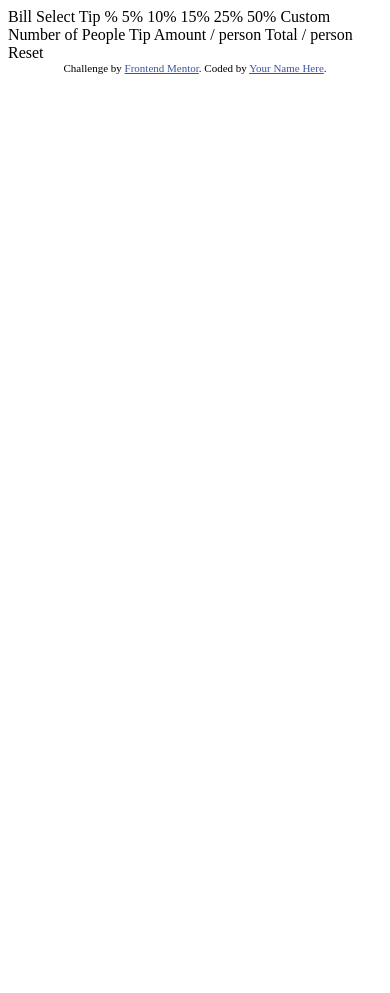
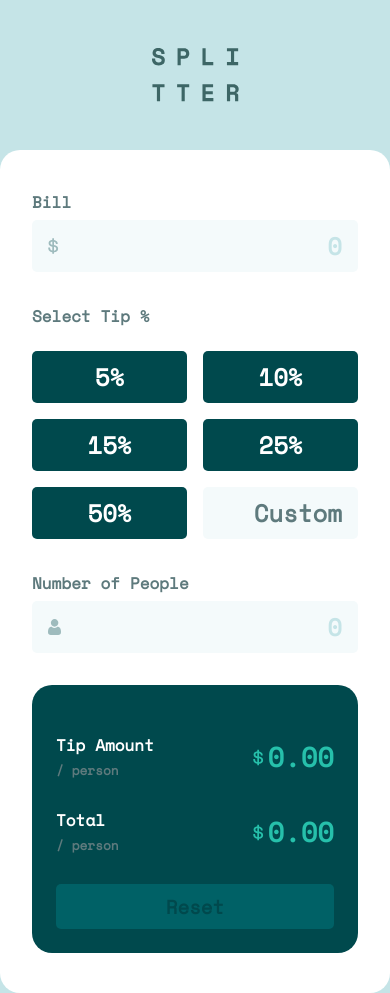
Before and after one commit to My-Frontend-Mentors-Challenges/tip-calculator-app-main, a plain HTML site: page index.html in a window 390 px wide. Before the commit the page ends 844 px from the top, so only its background shows below. Drawn offline with Linux system fonts and the light colour scheme.

Commit message:
Build tip calculator app
Create a responsive tip calculator interface with bill, custom tip selection, and people count inputs. This commit adds the full HTML structure, styling for mobile and desktop layouts, font assets, and JavaScript logic to calculate per-person tip and total values, highlight active tip buttons, and reset the form state.

```diff
--- a/index.html
+++ b/index.html
@@ -1,44 +1,63 @@
-<!DOCTYPE html>
+<!doctype html>
 <html lang="en">
+
 <head>
-  <meta charset="UTF-8">
-  <meta name="viewport" content="width=device-width, initial-scale=1.0"> <!-- displays site properly based on user's device -->
+  <meta charset="UTF-8" />
+  <meta name="viewport" content="width=device-width, initial-scale=1.0" />
+  <!-- displays site properly based on user's device -->
 
-  <link rel="icon" type="image/png" sizes="32x32" href="./images/favicon-32x32.png">
+  <link rel="icon" type="image/png" sizes="32x32" href="./images/favicon-32x32.png" />
+  <link rel="stylesheet" href="./styles.css">
+  <script src="./script.js" defer></script>
+  <title>Frontend Mentor | Tip calculator app</title>
+</head>
 
-  <title>Frontend Mentor | Tip calculator app</title>
+<body>
+  <main>
+    <img src="./images/logo.svg" alt="splitter logo">
+    <form>
+      <section class="inputs">
+        <section class="bill">
+          <label for="bill">Bill</label>
+          <div class="input-wrap">
+            <img src="./images/icon-dollar.svg" alt="dollar icon" class="input-img" />
+            <input type="text" inputmode="numeric" pattern="\d" name="bill" id="bill" placeholder="0" />
+          </div>
+        </section>
+        <section class="tip-percent">
+          <label for="tip-percent">Select Tip %</label>
+          <section class="controls">
+            <button type="button" name="tip-percent" value="5">5%</button>
+            <button type="button" name="tip-percent" value="10">10%</button>
+            <button type="button" name="tip-percent" value="15">15%</button>
+            <button type="button" name="tip-percent" value="25">25%</button>
+            <button type="button" name="tip-percent" value="50">50%</button>
+            <input type="text" inputmode="numeric" pattern="\d" name="tip-percent" id="tip-percent" placeholder="Custom" />
+          </section>
 
-  <!-- Feel free to remove these styles or customise in your own stylesheet 👍 -->
-  <style>
-    .attribution { font-size: 0.6875rem; text-align: center; }
-    .attribution a { color: hsl(228, 45%, 44%); }
-  </style>
-</head>
-<body>
+        </section>
+        <section class="number-of-people">
+          <label for="number-of-people">Number of People</label>
+          <div class="input-wrap">
+            <img src="./images/icon-person.svg" alt="" class="input-img" />
+            <input type="text" inputmode="numeric" pattern="\d" name="number-of-people" id="number-of-people" placeholder="0" />
+          </div>
+        </section>
+      </section>
+      <section class="outputs">
+        <div class="tip-amount-container">
+          <div><h2>Tip Amount</h2><span class="per-person">/ person</span></div>
+          <span class="tip-amount"><img src="./images/icon-dollar - Copy.svg" alt="dollar icon">0.00</span>
+        </div>
+        <div class="total-container">
+          <div><h2>Total</h2><span class="per-person">/ person</span></div>
+          <span class="tip-amount"><img src="./images/icon-dollar - Copy.svg" alt="dollar icon">0.00</span>
+        </div>
+        <button type="reset">Reset</button>
+      </section>
 
-  Bill
+    </form>
+  </main>
+</body>
 
-  Select Tip %
-  5%
-  10%
-  15%
-  25%
-  50%
-  Custom
-
-  Number of People
-
-  Tip Amount
-  / person
-
-  Total
-  / person
-
-  Reset
-
-  <footer class="attribution">
-    Challenge by <a href="https://www.frontendmentor.io?ref=challenge">Frontend Mentor</a>.
-    Coded by <a href="#">Your Name Here</a>.
-  </footer>
-</body>
 </html>
--- /dev/null
+++ b/script.js
@@ -0,0 +1,60 @@
+let billInput= document.getElementById('bill');
+let bill=0;
+const controlBtns= document.querySelector('.controls');
+let tipPercent=0;
+let customInput= document.getElementById('tip-percent');
+let NumberOfPeopleDiv= document.getElementById('number-of-people');
+let numberOfPeople=0;
+const tipAmountSpan= document.querySelector('.tip-amount-container .tip-amount');
+const totalSpan= document.querySelector('.total-container .tip-amount');
+const resetBtn= document.querySelector('button[type="reset"]');
+resetBtn.setAttribute('disabled','');
+
+billInput.addEventListener('input',(e)=>{
+    bill=Number(e.target.value);
+    revalidate();
+});
+controlBtns.addEventListener('click',(e)=>{
+    const button= e.target.closest('button');
+    if(!button)return;
+    tipPercent=button.value;
+    removeActiveBtn();
+    button.classList.add('active-btn');
+    revalidate();
+});
+customInput.addEventListener('input',()=>{
+    removeActiveBtn();
+    tipPercent=customInput.value;
+    revalidate();
+})
+NumberOfPeopleDiv.addEventListener('input',(e)=>{
+    numberOfPeople=e.target.value;
+    revalidate();
+});
+resetBtn.addEventListener('click',()=>{
+    clearResults();
+
+});
+
+const revalidate= ()=>{
+    if(!bill || !tipPercent || !numberOfPeople)resetBtn.setAttribute('disabled','');
+    else{
+        resetBtn.removeAttribute('disabled');
+        const resultTip= Number((bill*tipPercent/(100*numberOfPeople)).toFixed(2));
+        tipAmountSpan.textContent=resultTip;
+        totalSpan.textContent=bill+resultTip;
+    }
+
+}
+const removeActiveBtn= ()=>{
+    const activeBtn= document.querySelector('.active-btn');
+    if(activeBtn)activeBtn.classList.remove('active-btn');
+}
+const clearResults= ()=>{
+    tipAmountSpan.textContent='0.00';
+    totalSpan.textContent='0.00';
+    bill=tipPercent=numberOfPeople=0;
+    billInput.value=NumberOfPeopleDiv.value=customInput.value='';
+    removeActiveBtn();
+    revalidate();
+};
--- /dev/null
+++ b/styles.css
@@ -0,0 +1,184 @@
+@font-face {
+    font-family: 'Space Mono';
+    src: url(./font/SpaceMono-Regular.ttf);
+}
+:root{
+--Green-300: hsl(172, 67%, 70%);
+--Green-400: hsl(172, 67%, 45%);
+--Green-800: hsl(183, 100%, 20%);
+--Green-900: hsl(183, 100%, 15%);
+--Grey-500: hsl(186, 14%, 43%);
+--Grey-400: hsl(184, 14%, 56%);
+--Grey-200: hsl(185, 41%, 84%);
+--Grey-50: hsl(189, 47%, 97%);
+--White: hsl(0, 100%, 100%);
+}
+*{
+    padding: 0;
+    margin: 0;
+    box-sizing: border-box;
+    font-family: 'Space Mono';
+    font-weight: 700;
+}
+body{
+    background-color: var(--Grey-200);
+    display: flex;
+    justify-content: center;
+}
+main{
+    display: flex;
+    flex-direction: column;
+    align-items: center;
+}
+main>img{
+    padding: 3rem;
+}
+form{
+    background-color: var(--White);
+    border-radius: 20px;
+    padding: 2.5rem 2rem;
+}
+label{
+    display: block;
+    color: var(--Grey-500);
+    margin-bottom: 0.4rem;
+}
+input,button{
+    border: none;
+    outline: none;
+    font-size: 1.5rem;
+}
+input{
+    text-align: end;
+    background-color: var(--Grey-50);
+    border-radius: 5px;
+    color: var(--Green-900);
+}
+input:hover{
+    outline: 3px solid var(--Green-400);
+    cursor: pointer;
+}
+input::placeholder{
+    color: var(--Grey-200);
+}
+.inputs{
+    display: flex;
+    flex-direction: column;
+    gap: 2rem;
+    margin-bottom: 2rem;
+}
+#bill,#number-of-people{
+    padding: 0.5rem 1rem;
+    width: 100%;
+}
+.input-wrap{
+    position: relative;
+}
+.input-img{
+    position: absolute;
+    top: 50%;
+    transform: translateY(-50%);
+    left: 1rem;
+}
+.tip-percent .controls{
+    display: grid;
+    grid-template-columns: 1fr 1fr;
+    gap: 1rem;
+    padding-top: 1rem;
+}
+.controls>button{
+    padding: 0.5rem;
+    background-color: var(--Green-900);
+    color: var(--White);
+    border-radius: 5px;
+}
+#tip-percent{
+    width: 100%;
+    padding-right: 1rem;
+    padding-left: 1rem;
+}
+#tip-percent::placeholder{
+    color: var(--Grey-500);
+}
+.outputs{
+    background-color: var(--Green-900);
+    border-radius: 20px;
+    padding: 3rem 1.5rem 1.5rem;
+    display: flex;
+    flex-direction: column;
+    gap: 1.7rem;
+}
+.tip-amount-container, .total-container{
+    display: grid;
+    grid-template-columns: 1fr 1fr;
+    align-items: center;
+}
+.outputs h2{
+    font-size: 1rem;
+    color: var(--White);
+}
+.per-person{
+    font-size: 0.8rem;
+    color: var(--Grey-500);
+}
+.tip-amount{
+    display: flex;
+    align-items: center;
+    margin-left: auto;
+    font-size: 1.7rem;
+    color: var(--Green-400);
+}
+.tip-amount img{
+    margin-right: 0.2rem;
+}
+button[type="reset"]{
+    background-color: var(--Green-400);
+    text-align: center;
+    color: var(--Green-900);
+    padding: 0.5rem 0;
+    border-radius: 5px;
+    font-size: 1.2rem;
+    margin-top: auto;
+}
+button[type="reset"]:disabled{
+    background-color: var(--Green-800);
+}
+button:hover:not(:disabled){
+    background-color: var(--Green-300);
+    color: var(--Green-900);
+    cursor: pointer;
+}
+.controls>.active-btn{
+    background-color: var(--Green-400);
+    color: var(--Green-900);
+}
+
+@media screen and (min-width:30rem) {
+    main{
+        max-width: 30rem;
+    }
+}
+
+@media screen and (min-width:60rem) {
+    main{
+        max-width: 60rem;
+    }
+    form{
+        display: grid;
+        grid-template-columns: 1fr 1fr;
+        gap: 2rem;
+    }
+    .inputs{
+        margin: 0;
+        padding: 1rem;
+    }
+    .outputs{
+        padding: 4rem 2.5rem 2.5rem;
+    }
+    .tip-percent .controls{
+        grid-template-columns: 1fr 1fr 1fr;
+    }
+    #tip-percent{
+        text-align: center;
+    }
+}
```
Also changed, not shown: font/OFL.txt (added), font/SpaceMono-Bold.ttf (added), font/SpaceMono-BoldItalic.ttf (added), font/SpaceMono-Italic.ttf (added), font/SpaceMono-Regular.ttf (added), images/icon-dollar - Copy.svg (added).
